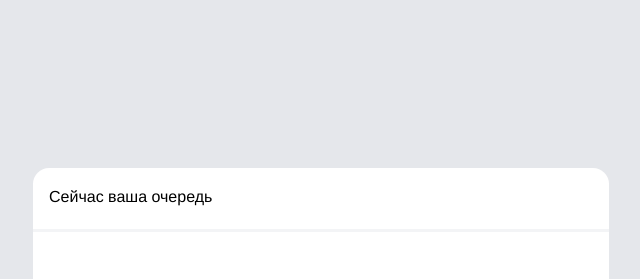
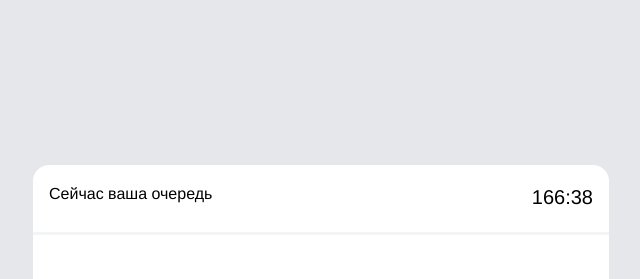
Before and after one commit to igorski4/chaek-test, a React (Vite) app: page / in a window 1280 px wide. Both pictures are taken after a click on the button "Начать игру". Shown: the top 279 px of the page, without its empty margins (319-959 px from the left). Built offline with nearby package versions, Linux system fonts and the light colour scheme.

Commit message:
feat: timer

```diff
--- a/src/components/GamePage.tsx
+++ b/src/components/GamePage.tsx
@@ -1,4 +1,4 @@
-import { FC, useState } from "react";
+import { FC, useState, useEffect } from "react";
 import Container from "../layout/Container";
 import Header from "../layout/Header";
 import IconButton from "../ui/IconButton";
@@ -10,10 +10,20 @@ type GamePageType = {
   setGameState: React.Dispatch<React.SetStateAction<number>>;
 };
 
-const GamePage: FC<GamePageType> = () => {
+const GamePage: FC<GamePageType> = ({ setGameState }) => {
   const [canStep, setCanStep] = useState<boolean>(true);
   const [inputCity, setInputCity] = useState<string>("");
   const [citiesList, setCitiesList] = useState<string[]>([]);
+
+  const [seconds, setSeconds] = useState<number>(10000);
+
+  useEffect(() => {
+    if (seconds) {
+      setTimeout(setSeconds, 1000, seconds - 1);
+    } else {
+      setGameState(2);
+    }
+  }, [seconds]);
 
   const handleClick = () => {
     setCanStep(!canStep);
@@ -23,7 +33,7 @@ const GamePage: FC<GamePageType> = () => {
 
   return (
     <Container>
-      <Header title={canStep ? "Сейчас ваша очередь" : "Сейчас очередь соперника"} timer />
+      <Header title={canStep ? "Сейчас ваша очередь" : "Сейчас очередь соперника"} timer={seconds} />
       <PlayingField inputCities={citiesList} />
       <div className="p-4">
         <div className="flex gap-x-[15px] bg-gray-100 rounded-md pr-2">
--- a/src/layout/Header.tsx
+++ b/src/layout/Header.tsx
@@ -4,14 +4,19 @@ import Title from "../components/Title";
 
 type HeaderProps = {
   title: string;
-  timer?: boolean;
+  timer?: number;
 };
 
-const Header: FC<HeaderProps> = ({ title, timer = false }) => {
+const Header: FC<HeaderProps> = ({ title, timer = 0 }) => {
   return (
     <div>
       <div className={clsx("px-4 py-[17px] flex", timer ? "justify-between" : "justify-center")}>
         <Title>{title}</Title>
+        {Boolean(timer) && (
+          <p className="text-xl text-black font-medium leading-normal">
+            {Math.floor(timer / 60)}:{timer % 60}
+          </p>
+        )}
       </div>
       <div className="mt-[3px] h-[3px] bg-gray-100"></div>
     </div>
```
